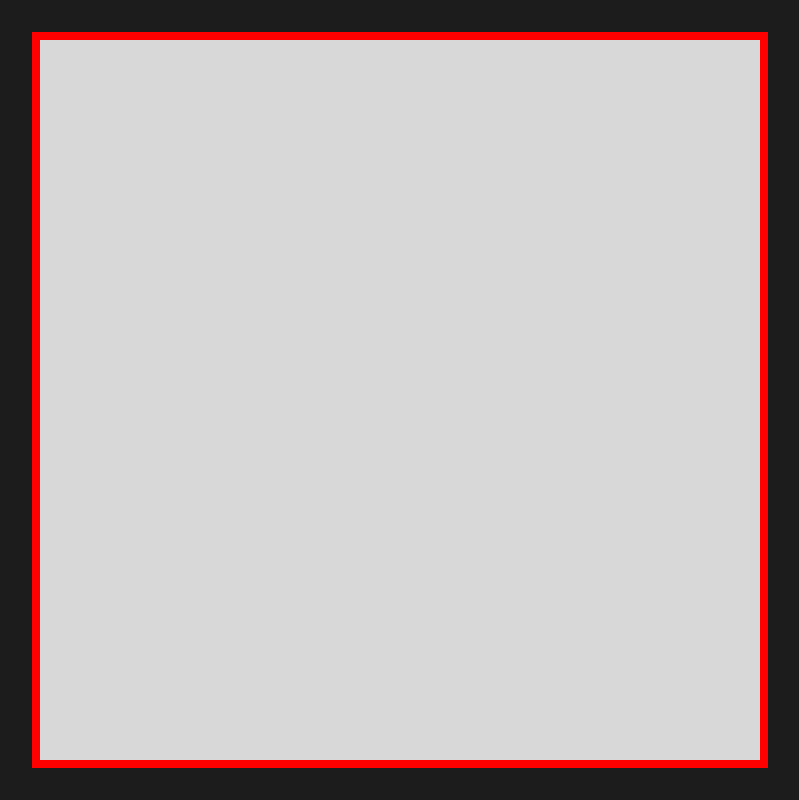
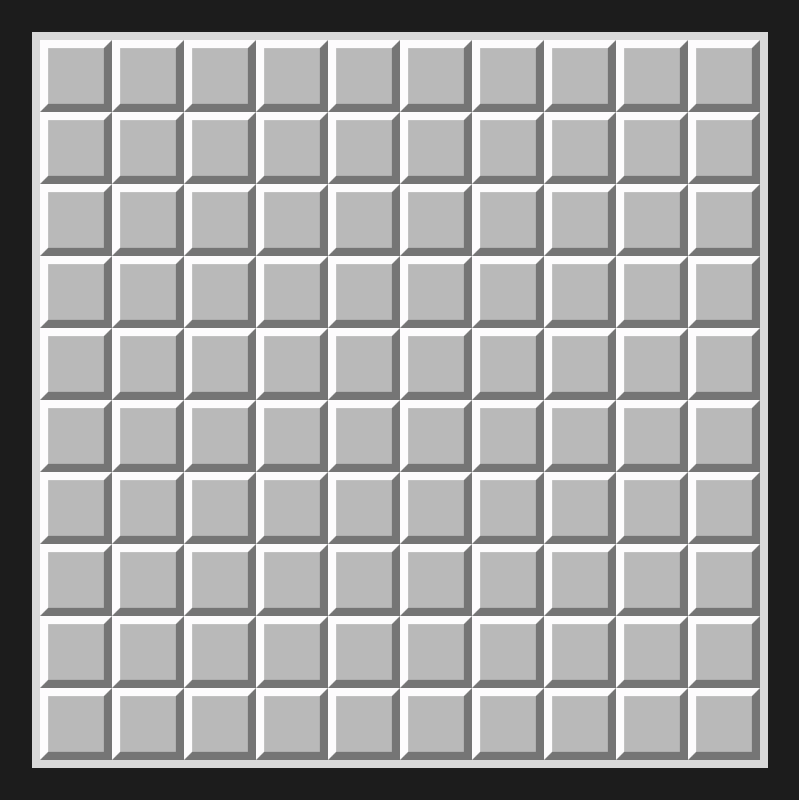
Before and after one commit to marcelnoehre/minesweeper-cbr, an Angular app: page / in a window 1280 px wide. Shown: the whole page, without its empty margins (240-1039 px from the left). Built offline with nearby package versions, Linux system fonts and the light colour scheme.

Commit message:
facing down field

```diff
--- a/src/app/app.module.ts
+++ b/src/app/app.module.ts
@@ -2,12 +2,14 @@
 import { BrowserModule } from '@angular/platform-browser';
 
 import { AppComponent } from './app.component';
-import { MinesweeperComponent } from './minesweeper/minesweeper.component';
+import { MinesweeperComponent } from './components/minesweeper/minesweeper.component';
+import { CellComponent } from './components/cell/cell.component';
 
 @NgModule({
   declarations: [
     AppComponent,
-    MinesweeperComponent
+    MinesweeperComponent,
+    CellComponent
   ],
   imports: [
     BrowserModule
--- /dev/null
+++ b/src/app/components/cell/cell.component.html
@@ -0,0 +1,3 @@
+<div class="cell-container">
+    <img src="assets/images/game_icons/facingDown.png">
+</div>
--- /dev/null
+++ b/src/app/components/cell/cell.component.scss
@@ -0,0 +1,9 @@
+.cell-container {
+    height: 100%;
+    width: 9vh;
+}
+
+img {
+    height: 100%;
+    width: 100%;
+}
--- /dev/null
+++ b/src/app/components/cell/cell.component.ts
@@ -0,0 +1,15 @@
+import { Component, OnInit } from '@angular/core';
+
+@Component({
+  selector: 'app-cell',
+  templateUrl: './cell.component.html',
+  styleUrls: ['./cell.component.scss']
+})
+export class CellComponent implements OnInit {
+
+  constructor() { }
+
+  ngOnInit(): void {
+  }
+
+}
--- /dev/null
+++ b/src/app/components/minesweeper/minesweeper.component.html
@@ -0,0 +1,9 @@
+<div class="minesweeper">
+    <div class="container">
+        <div class="field">
+            <section *ngFor="let row of counter(rowAmount)" class="row">
+                <app-cell *ngFor="let cell of counter(cellsPerRow)"></app-cell>
+            </section>
+        </div>
+    </div>
+</div>
--- a/src/app/minesweeper/minesweeper.component.scss
+++ b/src/app/components/minesweeper/minesweeper.component.scss
@@ -8,7 +8,7 @@
 .container {
     height: 92vh;
     width: 92vh;
-    background-color: red;
+    background-color: #D8D8D8;
 }
 
 .field {
@@ -17,3 +17,9 @@
     background-color: #D8D8D8;
     margin: 1vh;
 }
+
+.row {
+    display: flex;
+    width: 100%;
+    height: 9vh;
+}
--- a/src/app/minesweeper/minesweeper.component.ts
+++ b/src/app/components/minesweeper/minesweeper.component.ts
@@ -6,10 +6,15 @@
   styleUrls: ['./minesweeper.component.scss']
 })
 export class MinesweeperComponent implements OnInit {
+  public rowAmount: number = 10;
+  public cellsPerRow: number = 10;
 
   constructor() { }
 
   ngOnInit(): void {
   }
 
+  counter(amount: number) {
+    return new Array(amount);
+  }
 }
--- a/src/app/minesweeper/minesweeper.component.html
+++ /dev/null
@@ -1,5 +0,0 @@
-<div class="minesweeper">
-    <div class="container">
-        <div class="field"></div>
-    </div>
-</div>
```
Also changed, not shown: 2 other files (tests, documents, lock files or other folders).
